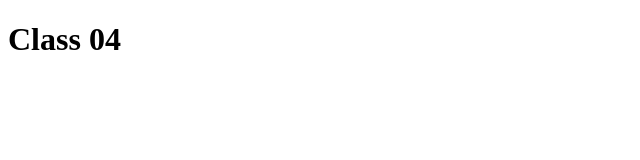
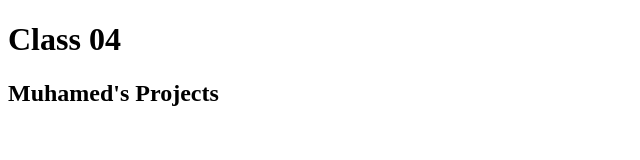
Before and after one commit to aswd-dev/aswd-dev.github.io, a plain HTML site: page HTML/class04/index.html in a window 1280 px wide. Shown: the whole page, without its empty margins (0-640 px from the left). Drawn offline with Linux system fonts and the light colour scheme.

Commit message:
first commit

```diff
--- a/HTML/class04/index.html
+++ b/HTML/class04/index.html
@@ -7,5 +7,6 @@
   </head>
   <body>
     <h1>Class 04</h1>
+    <h2>Muhamed's Projects</h2>
   </body>
 </html>
```
